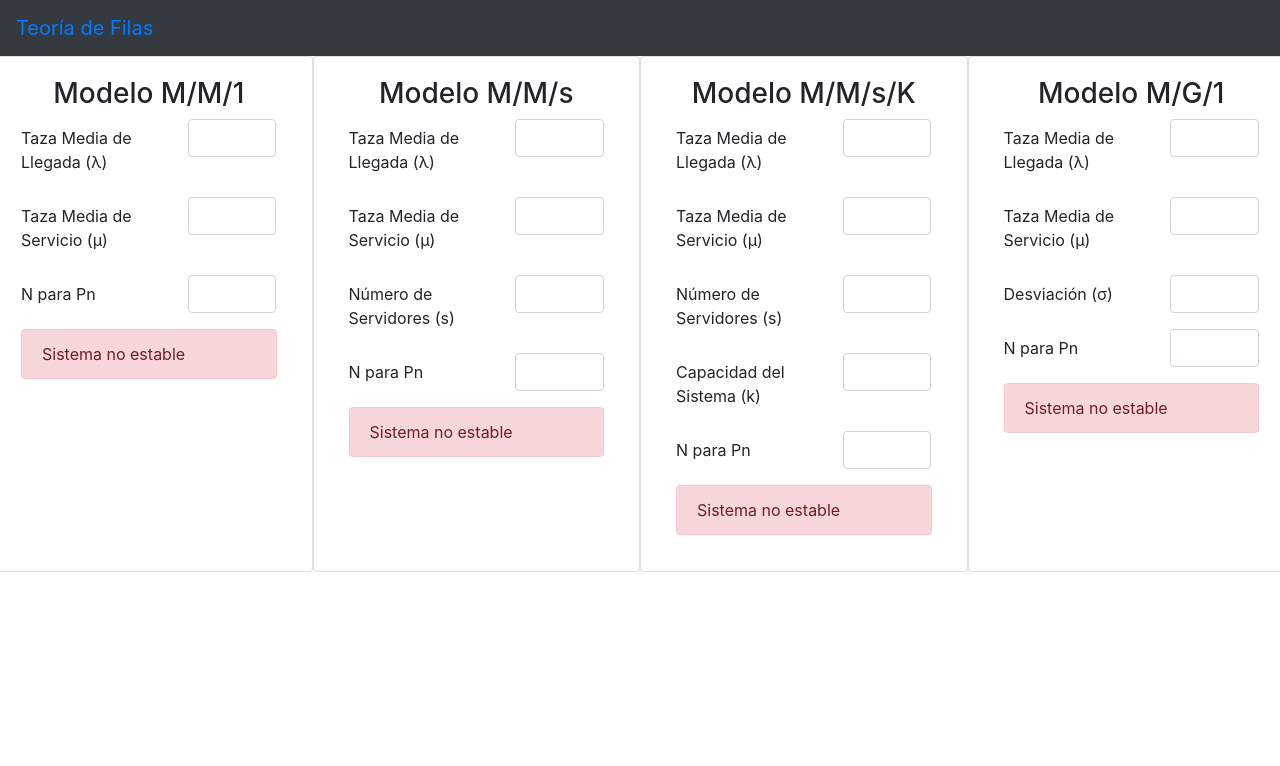
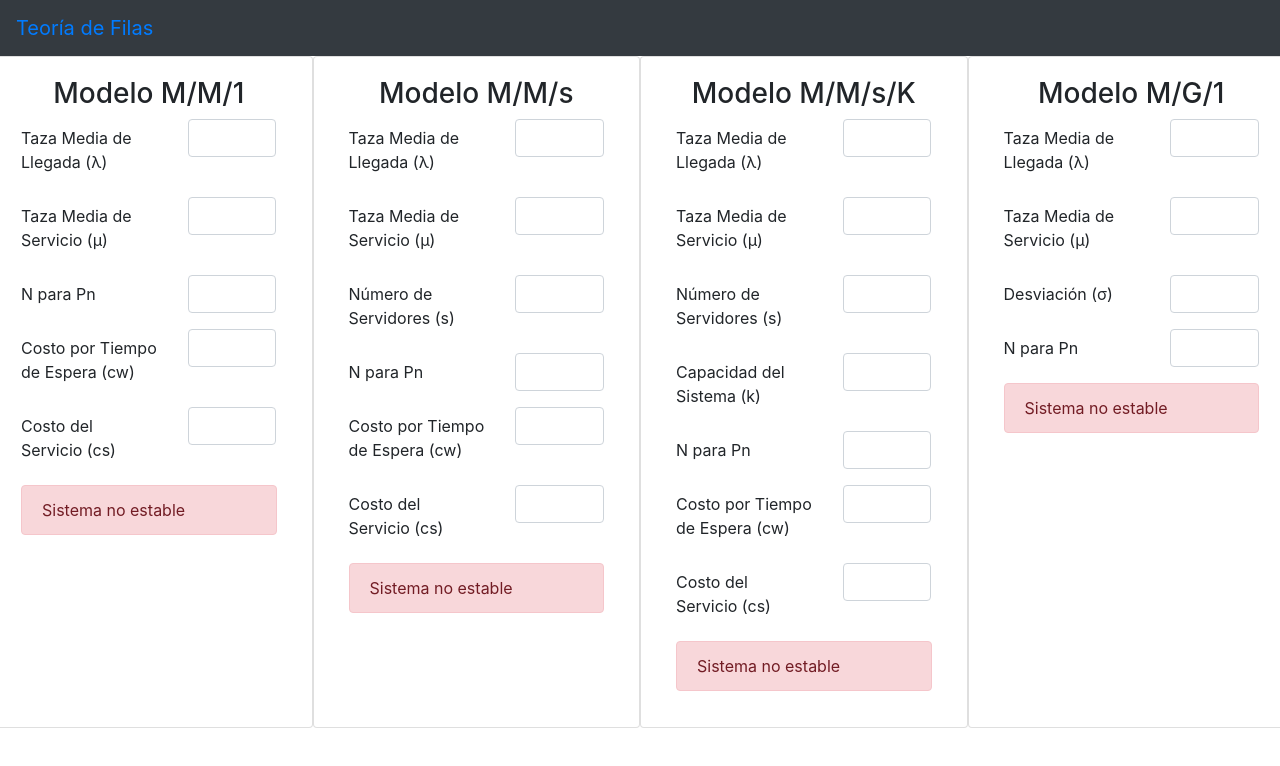
Before and after one commit to alfredopv/ProyectosM-todosCuantitativos, a React (Create React App) app in the folder proyecto2/: page / in a window 1280 px wide. Shown: the top 766 px of the page. Built offline with nearby package versions, Linux system fonts and the light colour scheme.

Commit message:
Implementado el Costo Total de los primeros tres métodos

```diff
--- a/proyecto2/src/Components/ModeloMM1/ModeloMM1.js
+++ b/proyecto2/src/Components/ModeloMM1/ModeloMM1.js
@@ -11,14 +11,19 @@ const lq = 0;
 const l = 0;
 const wq = 0;
 const w = 0;
+const cw = 0;
+const cs = 0;
+const ct = 0;
 class ModeloMM1 extends Component {
 
   constructor(props){
     super(props);
-    this.state = { miu, lamda, p, p0, lq, l, wq, w, n, pn };
+    this.state = { miu, lamda, p, p0, lq, l, wq, w, n, pn, cw, cs, ct };
     this.handleMiuChange = this.handleMiuChange.bind(this);
     this.handleLamdaChange = this.handleLamdaChange.bind(this);
     this.handleNChange = this.handleNChange.bind(this);
+    this.handleCWChange = this.handleCWChange.bind(this);
+    this.handleCSChange = this.handleCSChange.bind(this);
     this.calcularLQ = this.calcularLQ.bind(this);
     this.calcularL = this.calcularL.bind(this);
     this.calcularWQ = this.calcularWQ.bind(this);
@@ -26,6 +31,7 @@ class ModeloMM1 extends Component {
     this.calcularP = this.calcularP.bind(this);
     this.calcularP0 = this.calcularP0.bind(this);
     this.calcularPn = this.calcularPn.bind(this);
+    this.calcularCT = this.calcularCT.bind(this);
   }
 
   handleMiuChange (evt) {
@@ -38,6 +44,7 @@ class ModeloMM1 extends Component {
         this.calcularWQ();
         this.calcularW();
         this.calcularPn();
+        this.calcularCT();
         /*
         if(this.state.lamda > this.state.miu){
           this.setState({ pn: 0 });
@@ -53,6 +60,7 @@ class ModeloMM1 extends Component {
         this.calcularWQ();
         this.calcularW();
         this.calcularPn();
+        this.calcularCT();
         /*
         if(this.state.lamda > this.state.miu){
           this.setState({ pn: 0 });
@@ -72,6 +80,7 @@ class ModeloMM1 extends Component {
         this.calcularWQ();
         this.calcularW();
         this.calcularPn();
+        this.calcularCT();
       });
     }else{
       this.setState({ lamda: evt.target.value }, () => {
@@ -82,6 +91,7 @@ class ModeloMM1 extends Component {
         this.calcularWQ();
         this.calcularW();
         this.calcularPn();
+        this.calcularCT();
       });
     }
   }
@@ -97,6 +107,30 @@ class ModeloMM1 extends Component {
       });
     }
   }
+
+  handleCWChange (evt) {
+    if(Number(evt.target.value < 0)){
+      this.setState({ cw: 0 }, () => {
+        this.calcularCT();
+      });
+    }else{
+      this.setState({ cw: evt.target.value }, () => {
+        this.calcularCT();
+      });
+    }
+  }
+  handleCSChange (evt) {
+    if(Number(evt.target.value < 0)){
+      this.setState({ cs: 0 }, () => {
+        this.calcularCT();
+      });
+    }else{
+      this.setState({ cs: evt.target.value }, () => {
+        this.calcularCT();
+      });
+    }
+  }
+
 
   calcularP(){
     const lamda = this.state.lamda;
@@ -127,6 +161,7 @@ class ModeloMM1 extends Component {
     let resultado;
     resultado = (Math.pow(lamda,2)) / (miu * (miu - lamda));
     this.setState({ lq: resultado.toFixed(5) })
+    return resultado;
   }
 
   calcularL(){
@@ -151,6 +186,15 @@ class ModeloMM1 extends Component {
     let resultado;
     resultado = 1 / (miu - lamda);
     this.setState({ w: resultado.toFixed(5) })
+  }
+
+  calcularCT(){
+    const lq = this.calcularLQ();
+    const cw = this.state.cw;
+    const cs = this.state.cs;
+    let resultado;
+    resultado = Number(lq) * Number(cw) + Number(cs);
+    this.setState({ ct: resultado.toFixed(5) })
   }
 
 
@@ -179,6 +223,20 @@ class ModeloMM1 extends Component {
                 <input className="form-control" type="number" min="1" max="100" id="inputN1" onChange={this.handleNChange}/>
               </div>
             </div>
+
+            <div className="form-group row">
+              <label for="example-text-input" className="col-md-7 col-form-label">Costo por Tiempo de Espera (cw)</label>
+              <div className="col-md-5">
+                <input className="form-control" type="number" min="1" max="100" onChange={this.handleCWChange}/>
+              </div>
+            </div>
+            <div className="form-group row">
+              <label for="example-text-input" className="col-md-7 col-form-label">Costo del Servicio (cs)</label>
+              <div className="col-md-5">
+                <input className="form-control" type="number" min="1" max="100" onChange={this.handleCSChange}/>
+              </div>
+            </div>
+
           </form>
           { Number(this.state.lamda) >= Number(this.state.miu) ?
             <div className="alert alert-danger" role="alert">
@@ -191,8 +249,9 @@ class ModeloMM1 extends Component {
                 <li className="list-group-item">Promedio Clientes en la Cola (LQ): <strong>{ this.state.lq }</strong></li>
                 <li className="list-group-item">Promedio Clientes en el Sistema (L): <strong>{ this.state.l }</strong></li>
                 <li className="list-group-item">Tiempo Esperado en la Cola (WQ): <strong>{ this.state.wq }</strong></li>
-                <li className="list-group-item">Tiempo Esperado en el Sistema (W); <strong>{ this.state.w }</strong></li>
-                <li className="list-group-item">Probabilidad (Pn); <strong>{ this.state.pn }</strong></li>
+                <li className="list-group-item">Tiempo Esperado en el Sistema (W): <strong>{ this.state.w }</strong></li>
+                <li className="list-group-item">Probabilidad (Pn): <strong>{ this.state.pn }</strong></li>
+                <li className="list-group-item">Costo Total Esperado (CT): <strong>{ this.state.ct }</strong></li>
               </ul>
             }
         </div>
--- a/proyecto2/src/Components/ModeloMMS/ModeloMMS.js
+++ b/proyecto2/src/Components/ModeloMMS/ModeloMMS.js
@@ -12,15 +12,20 @@ const lq = 0;
 const l = 0;
 const wq = 0;
 const w = 0;
+const cw = 0;
+const cs = 0;
+const ct = 0;
 class ModeloMMS extends Component {
 
   constructor(props){
     super(props);
-    this.state = { miu, lamda, servidores, p, p0, lq, l, wq, w, pn, n }
+    this.state = { miu, lamda, servidores, p, p0, lq, l, wq, w, pn, n, cw, cs, ct }
     this.handleMiuChange = this.handleMiuChange.bind(this);
     this.handleLamdaChange = this.handleLamdaChange.bind(this);
     this.handleServidoresChange = this.handleServidoresChange.bind(this);
     this.handleNChange = this.handleNChange.bind(this);
+    this.handleCWChange = this.handleCWChange.bind(this);
+    this.handleCSChange = this.handleCSChange.bind(this);
     this.calcularP = this.calcularP.bind(this);
     this.calcularP0 = this.calcularP0.bind(this);
     this.factorial = this.factorial.bind(this);
@@ -29,6 +34,7 @@ class ModeloMMS extends Component {
     this.calcularWQ = this.calcularWQ.bind(this);
     this.calcularW = this.calcularW.bind(this);
     this.calcularPn = this.calcularPn.bind(this);
+    this.calcularCT = this.calcularCT.bind(this);
   }
 
   factorial(n){
@@ -77,6 +83,7 @@ class ModeloMMS extends Component {
         this.calcularWQ();
         this.calcularW();
         this.calcularPn();
+        this.calcularCT();
       });
     }else{
       this.setState({ miu: evt.target.value }, () => {
@@ -87,6 +94,7 @@ class ModeloMMS extends Component {
         this.calcularWQ();
         this.calcularW();
         this.calcularPn();
+        this.calcularCT();
       });
     }
   }
@@ -100,6 +108,7 @@ class ModeloMMS extends Component {
         this.calcularWQ();
         this.calcularW();
         this.calcularPn();
+        this.calcularCT();
       });
     }else{
       this.setState({ lamda: evt.target.value }, () => {
@@ -110,6 +119,7 @@ class ModeloMMS extends Component {
         this.calcularWQ();
         this.calcularW();
         this.calcularPn();
+        this.calcularCT();
       });
     }
   }
@@ -123,6 +133,7 @@ class ModeloMMS extends Component {
         this.calcularWQ();
         this.calcularW();
         this.calcularPn();
+        this.calcularCT();
       });
     }else{
       this.setState({ servidores: evt.target.value }, () => {
@@ -133,6 +144,7 @@ class ModeloMMS extends Component {
         this.calcularWQ();
         this.calcularW();
         this.calcularPn();
+        this.calcularCT();
       });
     }
   }
@@ -144,6 +156,28 @@ class ModeloMMS extends Component {
     }else{
       this.setState({ n: evt.target.value }, () => {
         this.calcularPn();
+      });
+    }
+  }
+  handleCWChange (evt) {
+    if(Number(evt.target.value < 0)){
+      this.setState({ cw: 0 }, () => {
+        this.calcularCT();
+      });
+    }else{
+      this.setState({ cw: evt.target.value }, () => {
+        this.calcularCT();
+      });
+    }
+  }
+  handleCSChange (evt) {
+    if(Number(evt.target.value < 0)){
+      this.setState({ cs: 0 }, () => {
+        this.calcularCT();
+      });
+    }else{
+      this.setState({ cs: evt.target.value }, () => {
+        this.calcularCT();
       });
     }
   }
@@ -196,6 +230,15 @@ class ModeloMMS extends Component {
     }
     this.setState({ pn: resultado.toFixed(5) })
   }
+  calcularCT(){
+    const lq = this.calcularLQ();
+    const cw = this.state.cw;
+    const cs = this.state.cs;
+    const servidores = this.state.servidores;
+    let resultado;
+    resultado = (Number(lq) * Number(cw)) + (Number(servidores) * Number(cs));
+    this.setState({ ct: resultado.toFixed(5) })
+  }
 
   render() {
     return (
@@ -227,6 +270,18 @@ class ModeloMMS extends Component {
                 <input className="form-control" type="number" min="1" id="example-text-input" onChange={this.handleNChange} />
               </div>
             </div>
+            <div className="form-group row">
+              <label for="example-text-input" className="col-md-7 col-form-label">Costo por Tiempo de Espera (cw)</label>
+              <div className="col-md-5">
+                <input className="form-control" type="number" min="1" max="100" onChange={this.handleCWChange}/>
+              </div>
+            </div>
+            <div className="form-group row">
+              <label for="example-text-input" className="col-md-7 col-form-label">Costo del Servicio (cs)</label>
+              <div className="col-md-5">
+                <input className="form-control" type="number" min="1" max="100" onChange={this.handleCSChange}/>
+              </div>
+            </div>
           </form>
           { Number(this.state.lamda) >= (Number(this.state.miu)*Number(this.state.servidores)) ?
             <div class="alert alert-danger" role="alert">
@@ -241,6 +296,7 @@ class ModeloMMS extends Component {
                 <li className="list-group-item">Tiempo Esperado en la Cola (WQ): <strong>{ this.state.wq }</strong></li>
                 <li className="list-group-item">Tiempo Esperado en el Sistema (W); <strong>{ this.state.w }</strong></li>
                 <li className="list-group-item">Probabilidad (Pn); <strong>{ this.state.pn }</strong></li>
+                <li className="list-group-item">Costo Total Esperado (CT): <strong>{ this.state.ct }</strong></li>
               </ul>
             }
         </div>
--- a/proyecto2/src/Components/ModeloMMSK/ModeloMMSK.js
+++ b/proyecto2/src/Components/ModeloMMSK/ModeloMMSK.js
@@ -13,16 +13,21 @@ const lq = 0;
 const l = 0;
 const wq = 0;
 const w = 0;
+const cw = 0;
+const cs = 0;
+const ct = 0;
 class ModeloMMSK extends Component {
 
   constructor(props){
     super(props);
-    this.state = { miu, lamda, servidores, k, p, p0, lq, l, wq, w, n, pn }
+    this.state = { miu, lamda, servidores, k, p, p0, lq, l, wq, w, n, pn, cw, cs, ct }
     this.handleMiuChange = this.handleMiuChange.bind(this);
     this.handleLamdaChange = this.handleLamdaChange.bind(this);
     this.handleServidoresChange = this.handleServidoresChange.bind(this);
     this.handleKChange = this.handleKChange.bind(this);
     this.handleNChange = this.handleNChange.bind(this);
+    this.handleCWChange = this.handleCWChange.bind(this);
+    this.handleCSChange = this.handleCSChange.bind(this);
     this.calcularP = this.calcularP.bind(this);
     this.calcularPk = this.calcularPk.bind(this);
     this.calcularP0 = this.calcularP0.bind(this);
@@ -32,6 +37,7 @@ class ModeloMMSK extends Component {
     this.calcularW = this.calcularW.bind(this);
     this.calcularL = this.calcularL.bind(this);
     this.calcularPn = this.calcularPn.bind(this);
+    this.calcularCT = this.calcularCT.bind(this);
   }
 
   handleMiuChange( evt ){
@@ -44,6 +50,7 @@ class ModeloMMSK extends Component {
         this.calcularW();
         this.calcularL();
         this.calcularPn();
+        this.calcularCT();
       });
     }else{
       this.setState({ miu: evt.target.value }, () =>{
@@ -54,6 +61,7 @@ class ModeloMMSK extends Component {
         this.calcularW();
         this.calcularL();
         this.calcularPn();
+        this.calcularCT();
       });
     }
   }
@@ -67,6 +75,7 @@ class ModeloMMSK extends Component {
         this.calcularW();
         this.calcularL();
         this.calcularPn();
+        this.calcularCT();
       });
     }else{
       this.setState({ lamda: evt.target.value }, () =>{
@@ -77,6 +86,7 @@ class ModeloMMSK extends Component {
         this.calcularW();
         this.calcularL();
         this.calcularPn();
+        this.calcularCT();
       });
     }
   }
@@ -90,6 +100,7 @@ class ModeloMMSK extends Component {
         this.calcularW();
         this.calcularL();
         this.calcularPn();
+        this.calcularCT();
       });
     }else{
       this.setState({ servidores: evt.target.value }, () =>{
@@ -100,6 +111,7 @@ class ModeloMMSK extends Component {
         this.calcularW();
         this.calcularL();
         this.calcularPn();
+        this.calcularCT();
       });
     }
   }
@@ -113,6 +125,7 @@ class ModeloMMSK extends Component {
         this.calcularW();
         this.calcularL();
         this.calcularPn();
+        this.calcularCT();
       });
     }else{
       this.setState({ k: evt.target.value }, () =>{
@@ -123,6 +136,7 @@ class ModeloMMSK extends Component {
         this.calcularW();
         this.calcularL();
         this.calcularPn();
+        this.calcularCT();
       });
     }
   }
@@ -134,6 +148,28 @@ class ModeloMMSK extends Component {
     }else{
       this.setState({ n: evt.target.value }, () => {
         this.calcularPn();
+      });
+    }
+  }
+  handleCWChange (evt) {
+    if(Number(evt.target.value < 0)){
+      this.setState({ cw: 0 }, () => {
+        this.calcularCT();
+      });
+    }else{
+      this.setState({ cw: evt.target.value }, () => {
+        this.calcularCT();
+      });
+    }
+  }
+  handleCSChange (evt) {
+    if(Number(evt.target.value < 0)){
+      this.setState({ cs: 0 }, () => {
+        this.calcularCT();
+      });
+    }else{
+      this.setState({ cs: evt.target.value }, () => {
+        this.calcularCT();
       });
     }
   }
@@ -251,6 +287,15 @@ class ModeloMMSK extends Component {
     let resultado = w*lamdaE;
     this.setState({ l: resultado.toFixed(5) })
   }
+  calcularCT(){
+    const lq = this.calcularLQ();
+    const cw = this.state.cw;
+    const cs = this.state.cs;
+    const servidores = this.state.servidores;
+    let resultado;
+    resultado = (Number(lq) * Number(cw)) + (Number(servidores) * Number(cs));
+    this.setState({ ct: resultado.toFixed(5) })
+  }
 
   render() {
     return (
@@ -288,6 +333,18 @@ class ModeloMMSK extends Component {
                 <input className="form-control" type="number" min="0" id="example-text-input" onChange={this.handleNChange} />
               </div>
             </div>
+            <div className="form-group row">
+              <label for="example-text-input" className="col-md-7 col-form-label">Costo por Tiempo de Espera (cw)</label>
+              <div className="col-md-5">
+                <input className="form-control" type="number" min="1" max="100" onChange={this.handleCWChange}/>
+              </div>
+            </div>
+            <div className="form-group row">
+              <label for="example-text-input" className="col-md-7 col-form-label">Costo del Servicio (cs)</label>
+              <div className="col-md-5">
+                <input className="form-control" type="number" min="1" max="100" onChange={this.handleCSChange}/>
+              </div>
+            </div>
           </form>
           { Number(this.state.lamda) >= (Number(this.state.miu)*Number(this.state.servidores))?
             <div class="alert alert-danger" role="alert">
@@ -302,6 +359,7 @@ class ModeloMMSK extends Component {
               <li className="list-group-item">Tiempo Esperado en la Cola (WQ): <strong>{ this.state.wq }</strong></li>
               <li className="list-group-item">Tiempo Esperado en el Sistema (W); <strong>{ this.state.w }</strong></li>
               <li className="list-group-item">Probabilidad (Pn); <strong>{ this.state.pn }</strong></li>
+              <li className="list-group-item">Costo Total Esperado (CT): <strong>{ this.state.ct }</strong></li>
             </ul>
           }
         </div>
```
